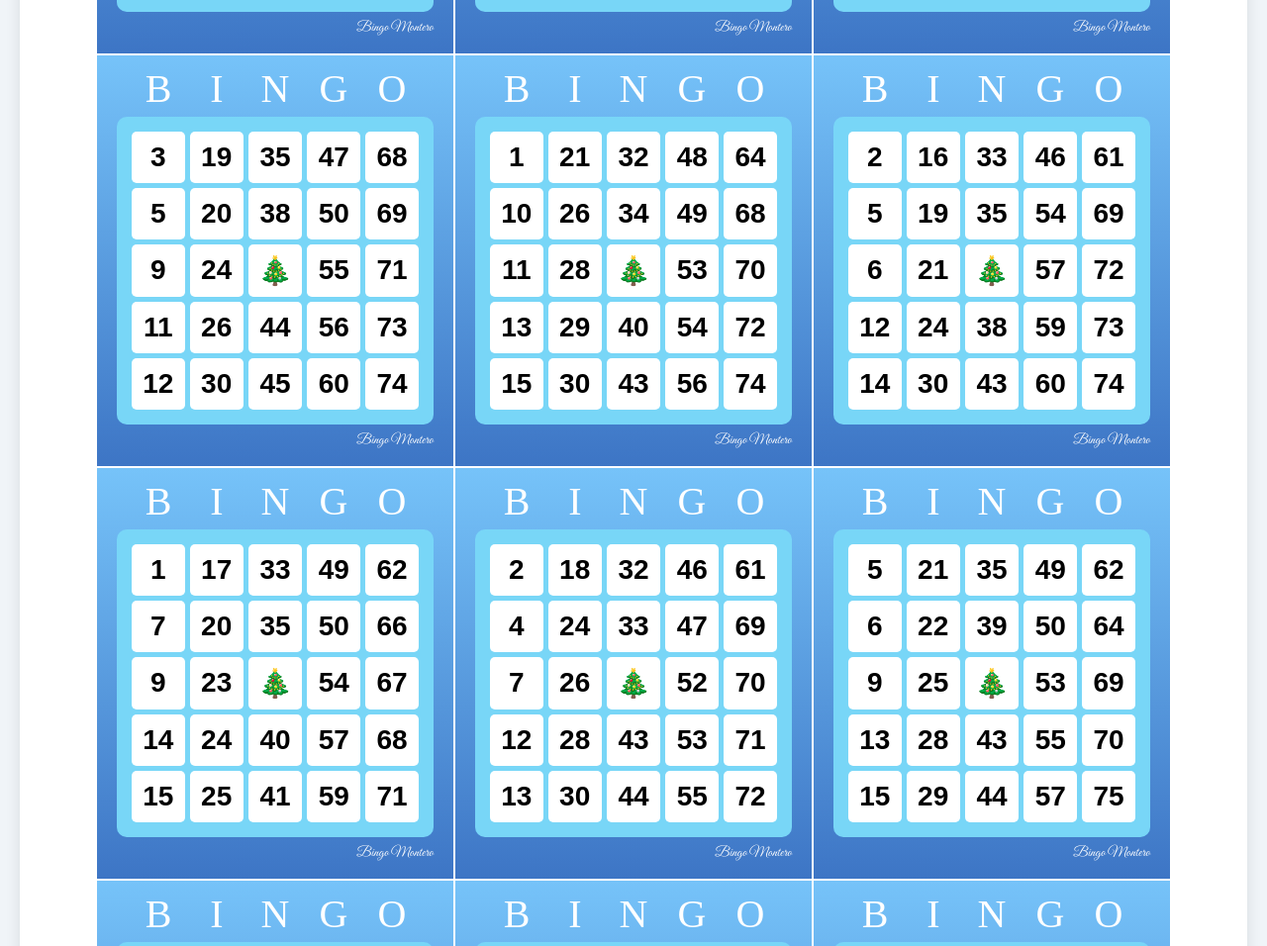
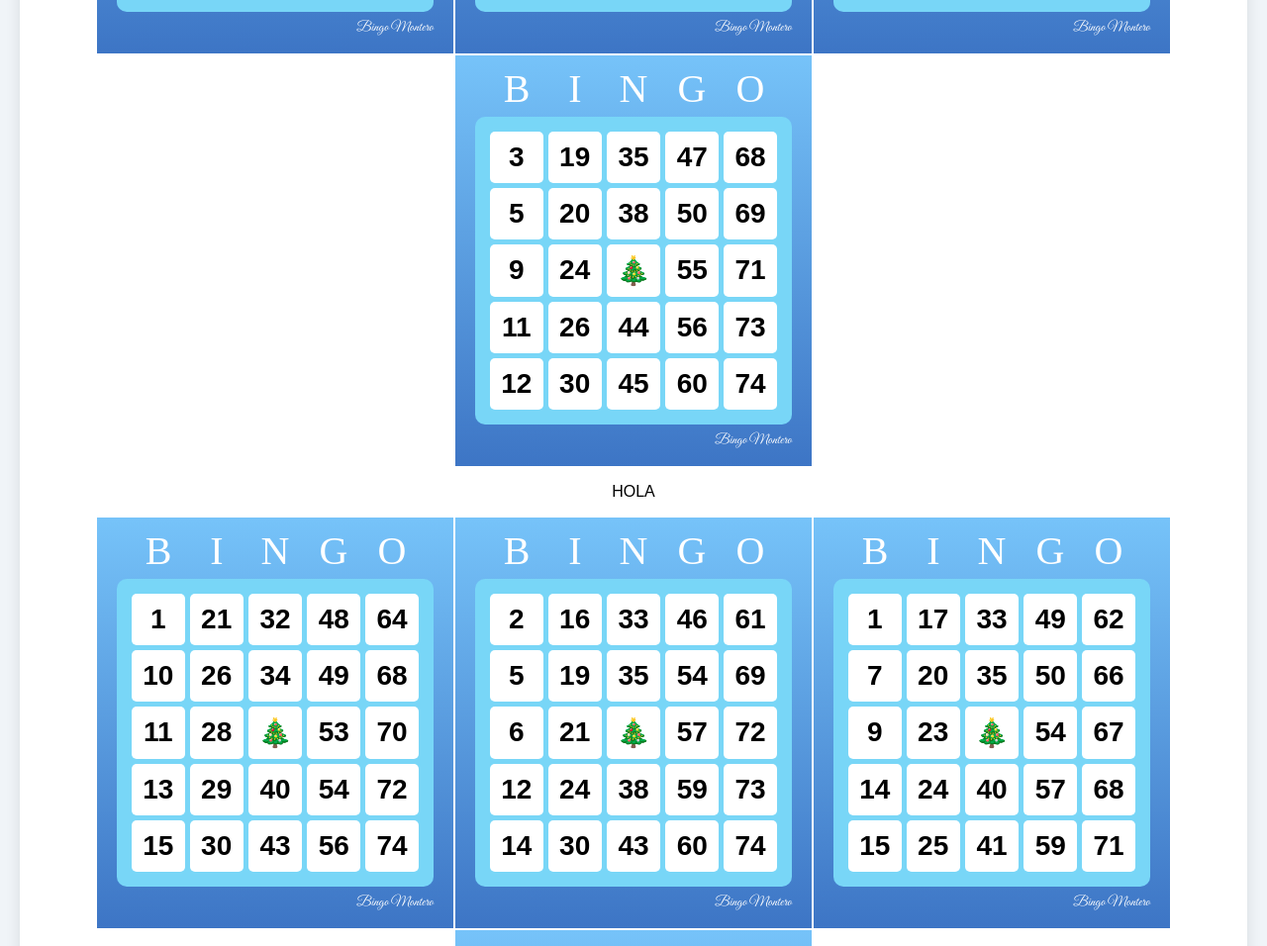
Before and after one commit to jorgeebm/bingo, a plain HTML site: page Bingo_imagenes.html in a window 1280 px wide. Shown: the part 503-1459 px from the top of the page at 99% size. Drawn offline with nearby package versions, Linux system fonts and the light colour scheme; a web font is replaced by a local one.

Commit message:
Update Bingo_imagenes.html

```diff
--- a/Bingo_imagenes.html
+++ b/Bingo_imagenes.html
@@ -78,6 +78,9 @@
                 tablaHTML += `</div></div>`;
                 tablaHTML += `<div class="footer">Bingo Montero</div>`;
                 tablaHTML += `</div>`;
+                if ((t + 1) % 4 == 0) {
+                    tablaHTML += `<div><p>HOLA</p></div>`;
+                }
                 contenedor.innerHTML += tablaHTML;
             }
         }
```
